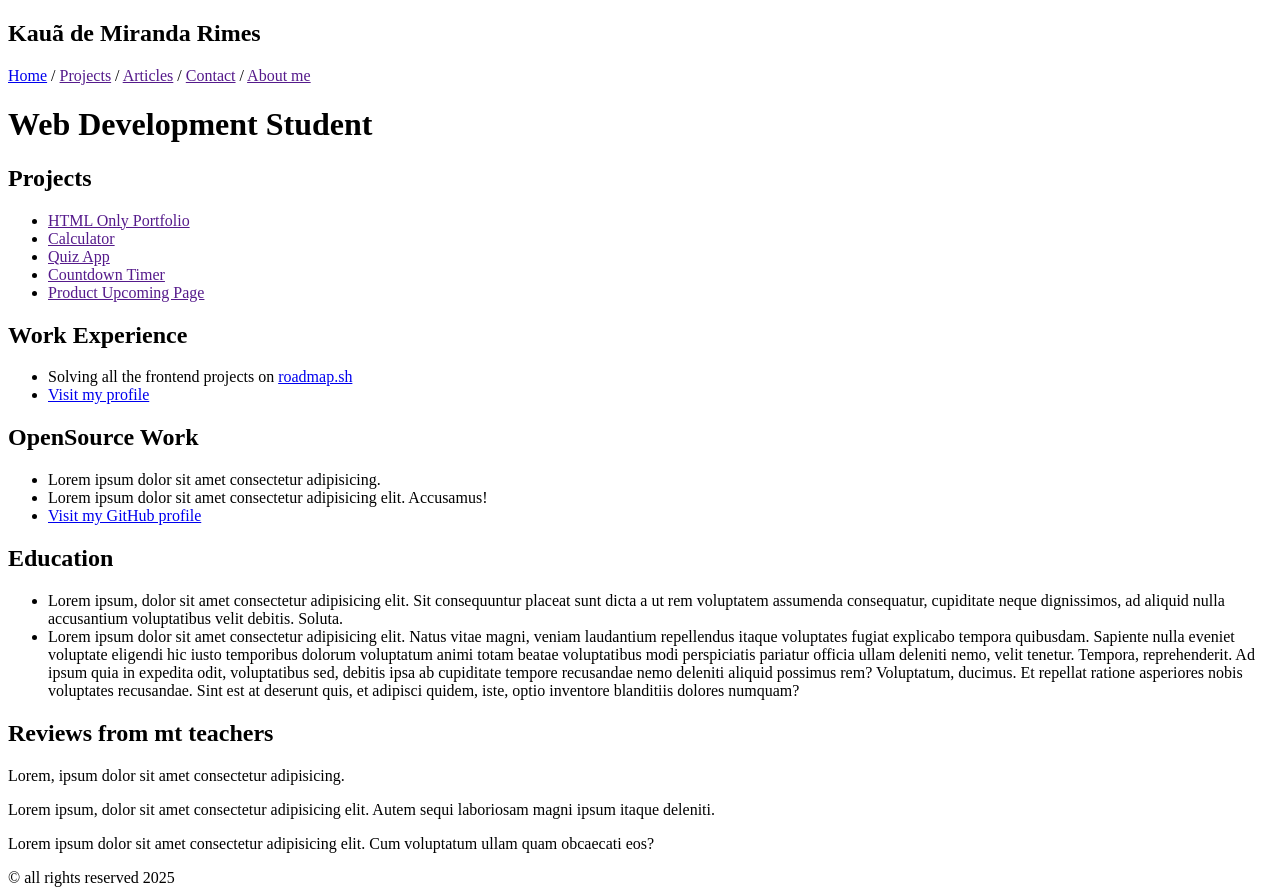
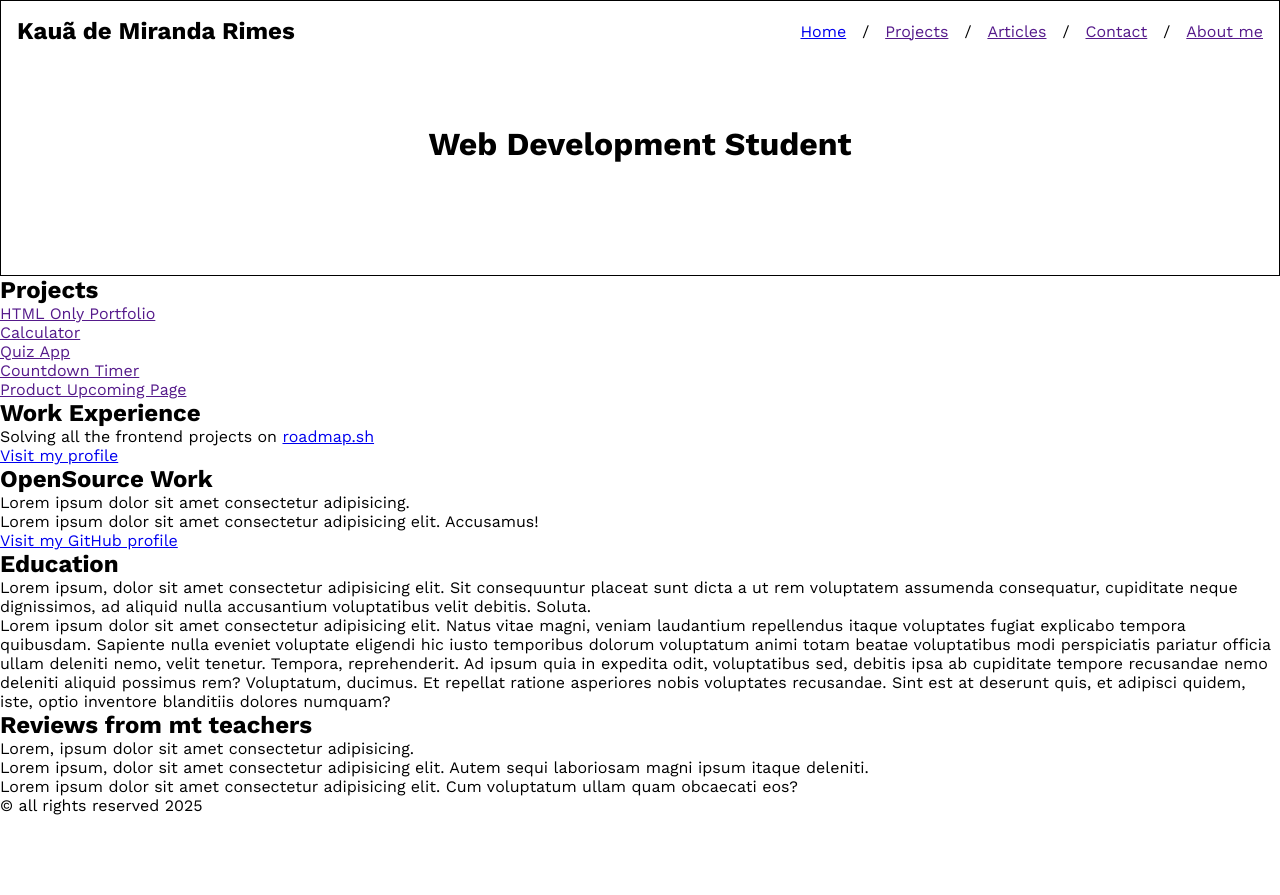
Before and after one commit to Kaua-Rimes/Roadmap.sh-Projects, a plain HTML site: page FrontEnd-Projects/3-Personal-Portfolio/index.html in a window 1280 px wide. After the commit the page ends 815 px from the top, so only its background shows below. Drawn offline with nearby package versions, Linux system fonts and the light colour scheme.

Commit message:
Added style for the header and title text with css

```diff
--- a/FrontEnd-Projects/3-Personal-Portfolio/index.html
+++ b/FrontEnd-Projects/3-Personal-Portfolio/index.html
@@ -5,17 +5,19 @@
     <meta name="viewport" content="width=device-width, initial-scale=1.0">
     <title>Basic HTML website | Homepage</title>
     <link rel="stylesheet" href="./style.css">
+
+
 </head>
 <body>
     <header>
-        <h2>Kauã de Miranda Rimes</h2>
+        <h2 class="my-name">Kauã de Miranda Rimes</h2>
         <nav>
             <a href="index.html">Home</a> / <a href="">Projects</a> / <a href="">Articles</a> /  <a href="">Contact</a> / <a href="">About me</a>
         </nav>
-        <h1>Web Development Student</h1>
     </header>
 
     <main>
+        <h1>Web Development Student</h1>
         <section class="projects">
             <h2>Projects</h2>
             <ul>
@@ -27,7 +29,7 @@
             </ul>
         </section>
 
-        <section>
+        <section class="work-experience">
             <h2>Work Experience</h2>
             <ul>
                 <li>Solving all the frontend projects on <a href="https://roadmap.sh/frontend">roadmap.sh</a></li>
--- a/FrontEnd-Projects/3-Personal-Portfolio/style.css
+++ b/FrontEnd-Projects/3-Personal-Portfolio/style.css
@@ -0,0 +1,32 @@
+@import url('https://fonts.googleapis.com/css2?family=Work+Sans:ital,wght@0,100..900;1,100..900&display=swap');
+
+* {
+  font-family: "Work Sans", sans-serif;
+  font-optical-sizing: auto;
+  font-style: normal;
+  margin: 0;
+  padding: 0;
+  box-sizing: border-box;
+}
+
+header {
+  display: flex;
+  justify-content: space-between;
+  align-items: center;
+  border: 0.1rem solid;
+  border-bottom: 0;
+  padding: 1rem;
+}
+
+nav {
+  display: flex;
+  gap: 1rem;
+}
+
+h1 {
+    text-align: center;
+    border: 0.1rem solid;
+    border-top: 0;
+    padding-top: 4rem;
+    padding-bottom: 7rem;
+}
```
